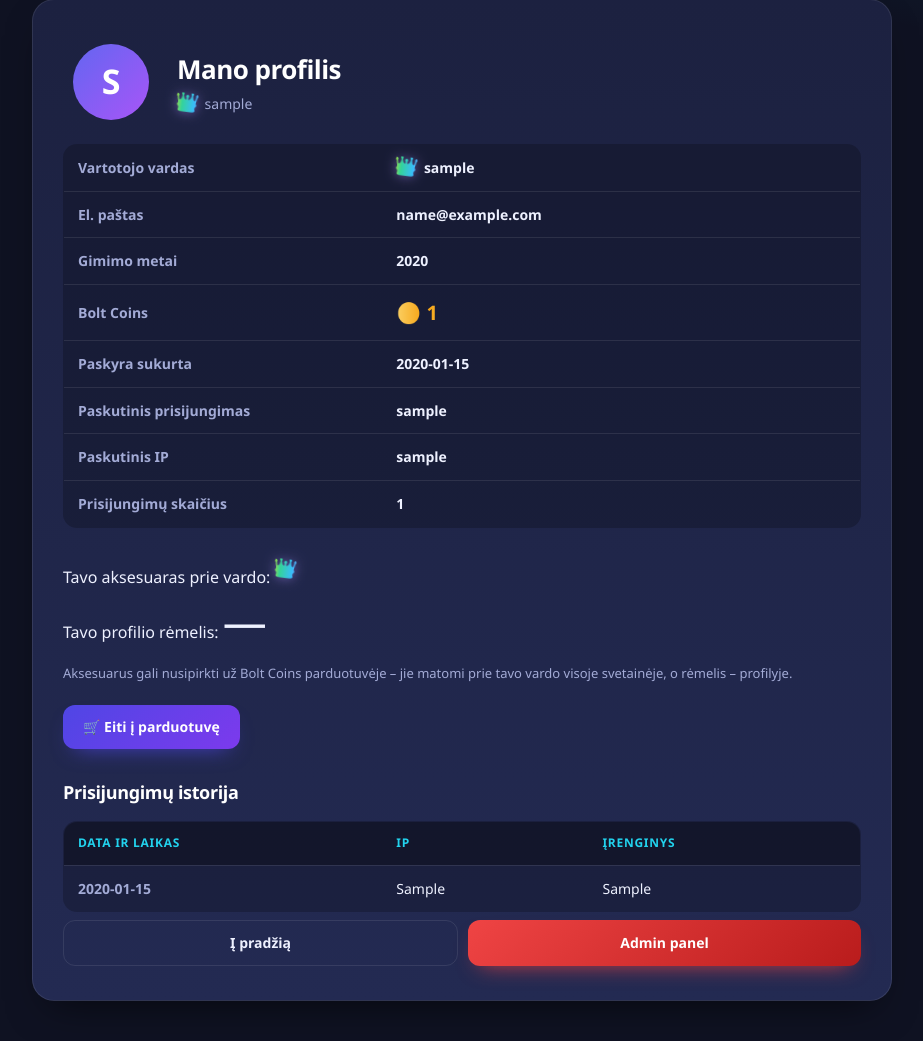
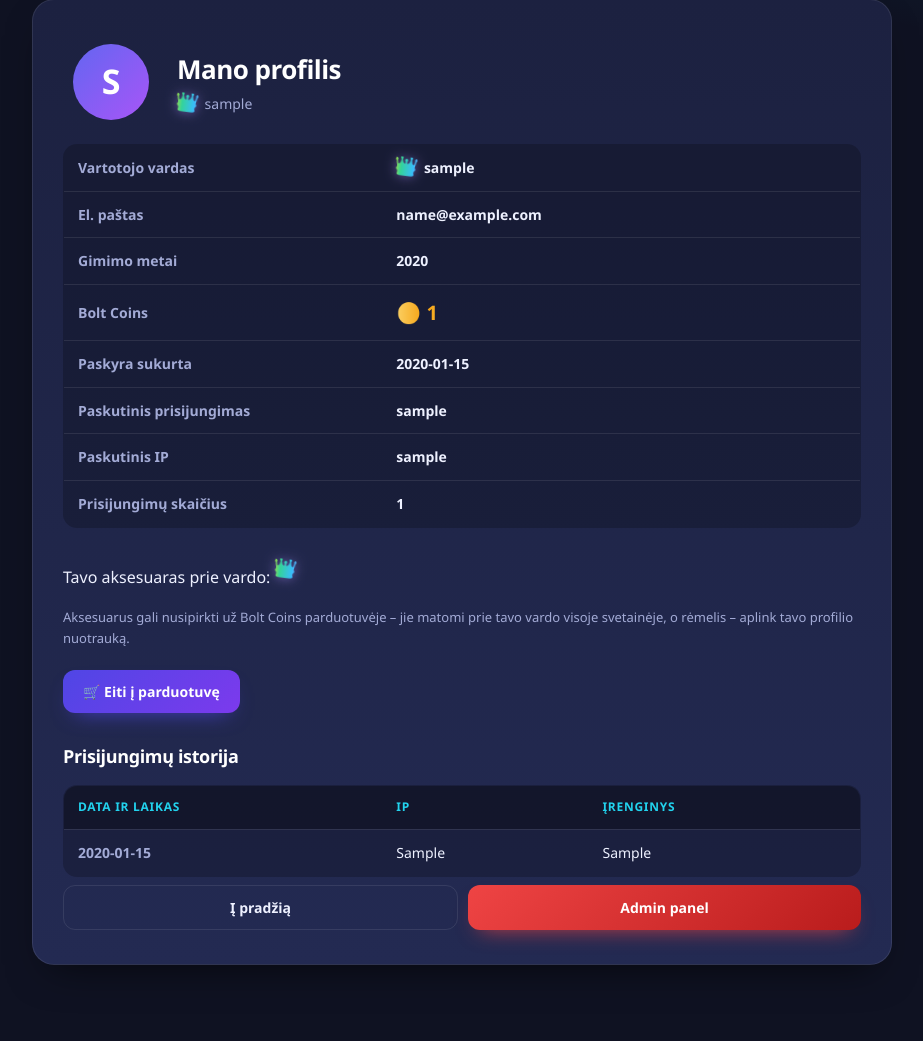
Before and after one commit to bygbaby123-max/svetaine, a Flask app: a page that uses templates/panel.html in a window 1280 px wide. Shown: the part 225-1266 px from the top of the page, without its empty margins (178-1101 px from the left). Run offline with Flask 3, Linux system fonts and the light colour scheme; the visitor is signed in with stand-in values (Sample User, id 1); data comes from the database, SQL or seed files in the repository; tables that the repository leaves empty hold one stand-in row (values such as "Sample post"); some libraries are stand-ins or nearby versions.

Commit message:
panel.html: rėmelis pašalintas iš eilutės (lieka tik ant nuotraukos)

```diff
--- a/templates/panel.html
+++ b/templates/panel.html
@@ -30,8 +30,7 @@
 
   <div class="shop-balance profile-balance">
     <div class="balance-line">Tavo aksesuaras prie vardo: <span class="acc-preview">{{ acc_html(target['id']) or '—' }}</span></div>
-    <div class="balance-line">Tavo profilio rėmelis: <span class="acc-preview">{{ frame_html(target['id']) or '—' }}</span></div>
-    <p class="hint">Aksesuarus gali nusipirkti už Bolt Coins parduotuvėje – jie matomi prie tavo vardo visoje svetainėje, o rėmelis – profilyje.</p>
+    <p class="hint">Aksesuarus gali nusipirkti už Bolt Coins parduotuvėje – jie matomi prie tavo vardo visoje svetainėje, o rėmelis – aplink tavo profilio nuotrauką.</p>
     <a class="btn" href="{{ url_for('shop') }}">🛒 Eiti į parduotuvę</a>
   </div>
 
```
